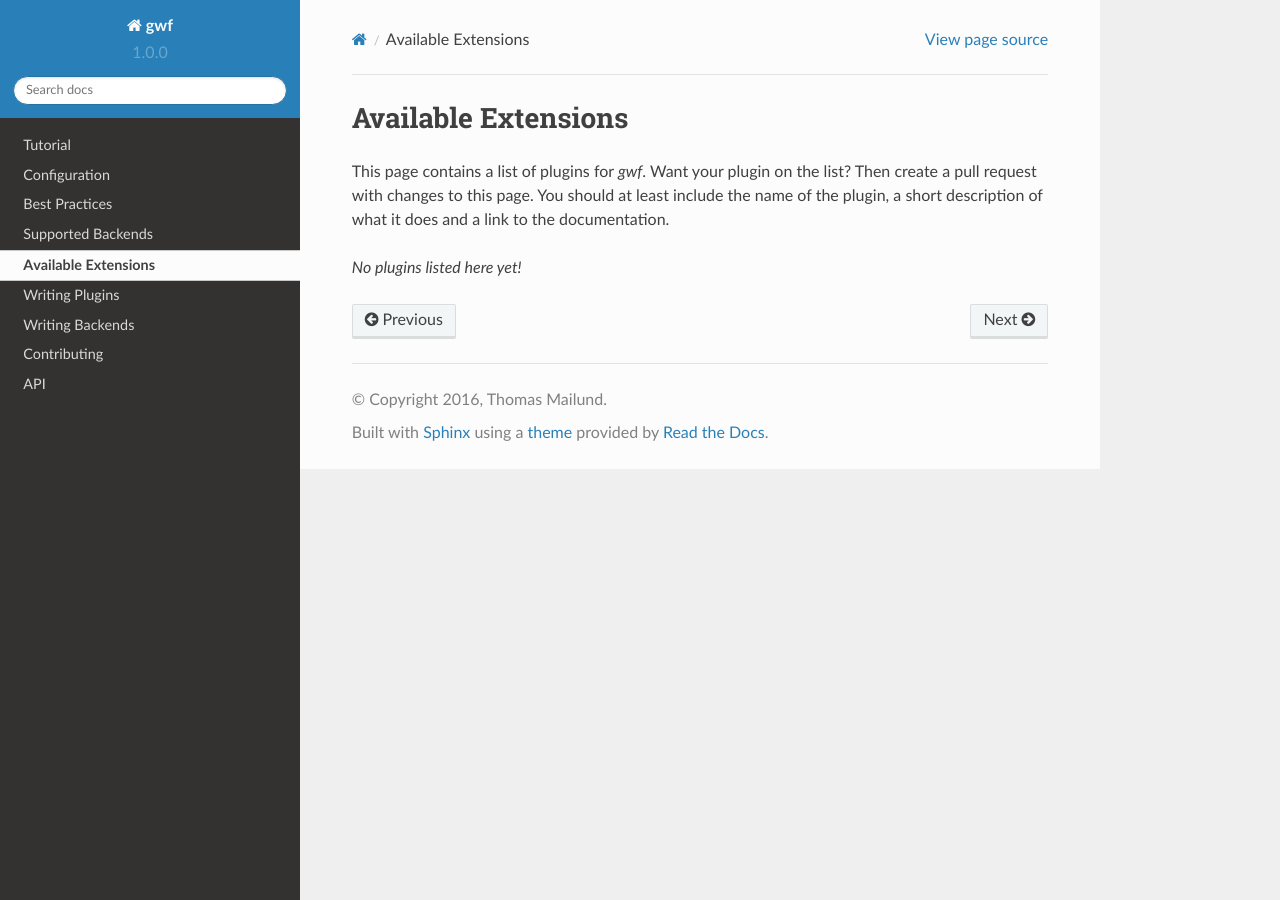
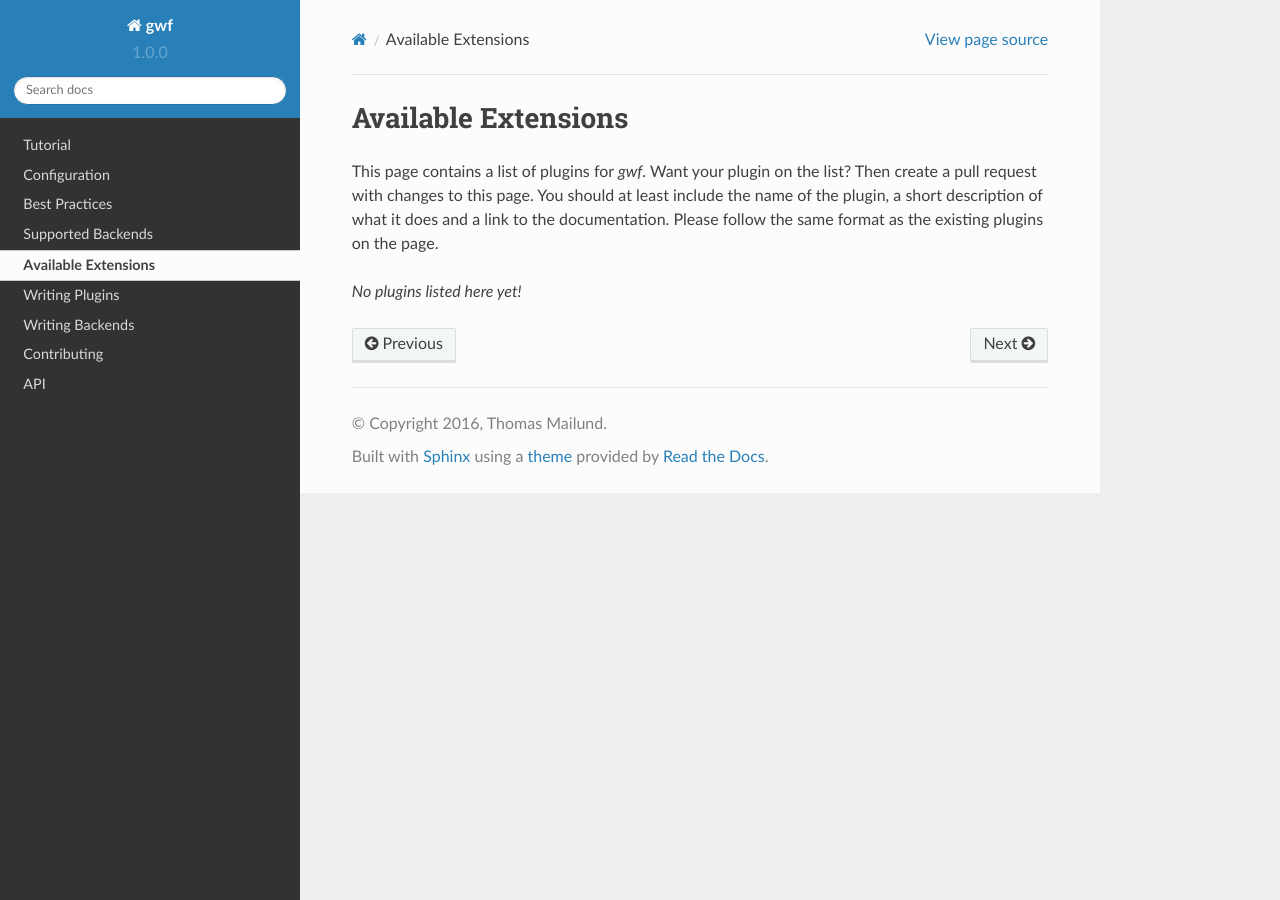
Before and after one commit to gwforg/gwf, a Sphinx documentation site: the page built from docs/plugins.rst, in a window 1280 px wide. Built offline with Sphinx 7.4.7 and the Read the Docs theme 2.0.0, drawn with Linux system fonts in a browser that asks for light colours.

Commit message:
Sentence about format of plugins page.

```diff
--- a/docs/plugins.rst
+++ b/docs/plugins.rst
@@ -4,6 +4,7 @@ Available Extensions
 This page contains a list of plugins for *gwf*. Want your plugin on the list?
 Then create a pull request with changes to this page. You should at least
 include the name of the plugin, a short description of what it does and a link
-to the documentation.
+to the documentation. Please follow the same format as the existing plugins
+on the page.
 
 *No plugins listed here yet!*
```
